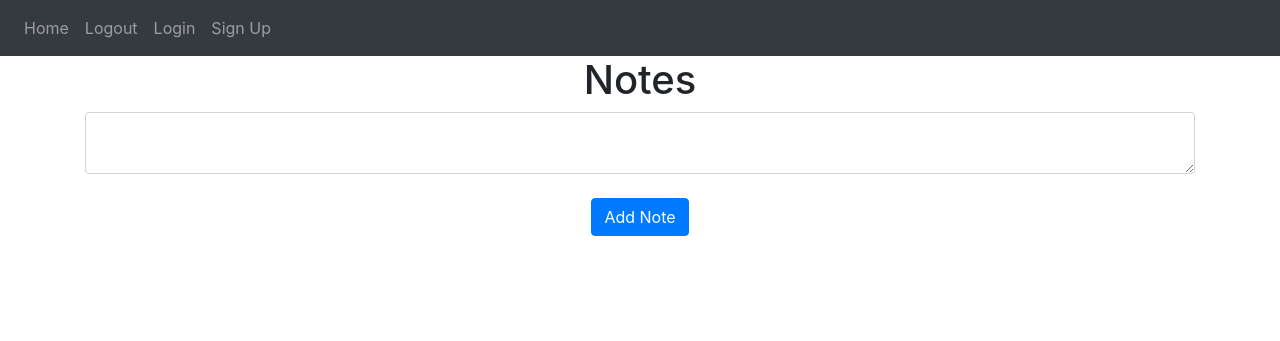
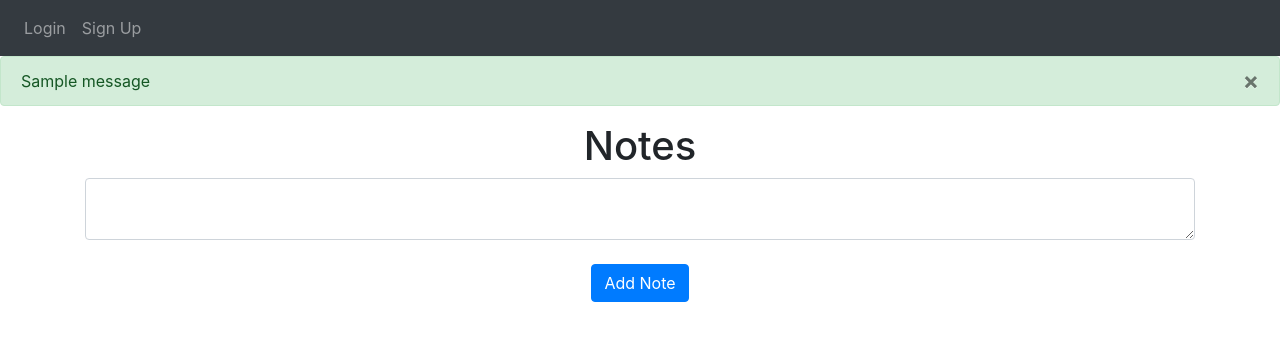
Before and after one commit to bryankhor07/Flask-Web-App, a Flask app: template website/templates/home.html in a window 1280 px wide. Shown: the top 341 px of the page. Run offline with Flask 3, Linux system fonts and the light colour scheme; the template is opened without the code that fills it, so the values that code supplies are empty; one stand-in notice (Sample message) is shown; some libraries are stand-ins or nearby versions.

Commit message:
Added conditional statements to only show correct navbar elements

```diff
--- a/website/templates/base.html
+++ b/website/templates/base.html
@@ -28,13 +28,33 @@
       </button>
       <div class="collapse navbar-collapse" id="navbar">
         <div class="navbar-nav">
+          {% if user.is_authenticated %}
           <a class="nav-item nav-link" id="home" href="/">Home</a>
           <a class="nav-item nav-link" id="logout" href="/logout">Logout</a>
+          {% else %}
           <a class="nav-item nav-link" id="login" href="/login">Login</a>
           <a class="nav-item nav-link" id="signUp" href="/sign-up">Sign Up</a>
+          {% endif %}
         </div>
       </div>
     </nav>
+    {% with messages = get_flashed_messages(with_categories=true) %} {% if
+    messages %} {% for category, message in messages %} {% if category ==
+    'error' %}
+    <div class="alert alert-danger alter-dismissable fade show" role="alert">
+      {{ message }}
+      <button type="button" class="close" data-dismiss="alert">
+        <span aria-hidden="true">&times;</span>
+      </button>
+    </div>
+    {% else %}
+    <div class="alert alert-success alter-dismissable fade show" role="alert">
+      {{ message }}
+      <button type="button" class="close" data-dismiss="alert">
+        <span aria-hidden="true">&times;</span>
+      </button>
+    </div>
+    {% endif %} {% endfor %} {% endif %} {% endwith %}
     <div class="container">{% block content %} {% endblock %}</div>
     <script
       src="https://code.jquery.com/jquery-3.2.1.slim.min.js"
```
